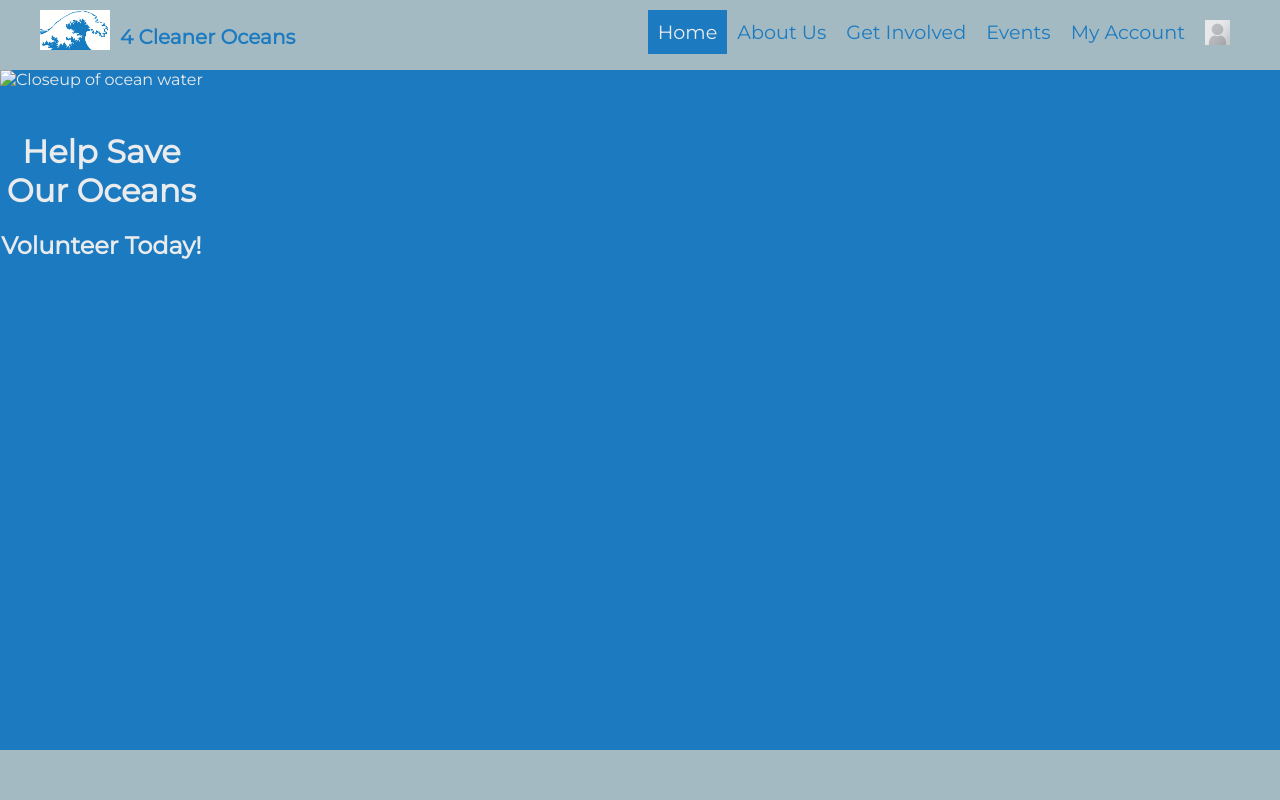
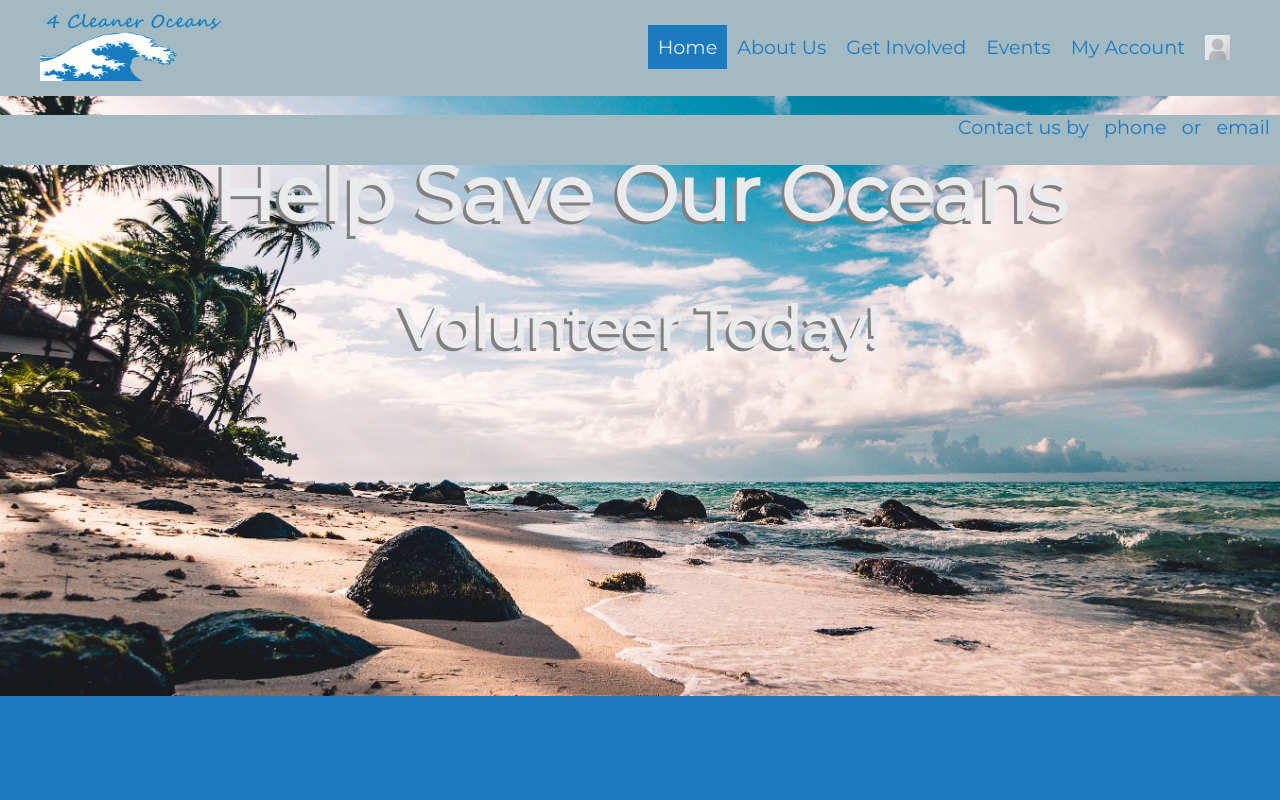
Before and after one commit to Kenneth-Sweet/4-Cleaner-Oceans, a plain HTML site: page 4 Cleaner Oceans/index.html in a window 1280 px wide. Drawn offline with Linux system fonts and the light colour scheme.

Commit message:
current 6:05pm PT 7/4

```diff
--- a/4 Cleaner Oceans/index.html
+++ b/4 Cleaner Oceans/index.html
@@ -15,8 +15,7 @@
 	<!--Container for Nav bar on top of each page-->
 	<div class="top-bar">
 		<div class="logoarea">
-			<img class="logo" src="Imgs/logoimageonly.png" alt="4 Cleaner Oceans Logo">
-			<span class="coname">4 Cleaner Oceans</span>
+			<img class="logo" src="Imgs/transparentlogo.png" alt="4 Cleaner Oceans Logo">
 		</div>
 
 		<div class="nav">
@@ -46,20 +45,29 @@
 	  	</div>
 
 	  	<div class="mySlides">
+	    		<img src="Imgs/bottle-on-beach2.jpg" style="width:100%" alt="Image of a plastic bottle on the beach">
+	  	</div>
+
+	  	<div class="mySlides">
+	    		<img src="Imgs/scenic-beach-wide.jpg" style="width:100%" alt="Image of a pretty beach">
+	  	</div>
+
+	  	<div class="mySlides">
 	    		<img src="Imgs/ocean-cleanup.jpg" style="width:100%" alt="Image of man cleaning ocean">
 	  	</div>
 
 	  	<div class="mySlides">
-	    		<img src="Imgs/ocean-closeup.jpg" style="width:100%" alt="Closeup of ocean water">
+	    		<img src="Imgs/family-on-beach.jpg" style="width:100%" alt="Image of a family on the beach">
 	  	</div>
+
+
 
 	</div>
 		<br>
 
 	</div>
 	<div class="footer">
-
-
+		Contact us by <a href="tel:123-456-7890">phone</a> or <a href="mailto:4CleanerOceans@gmail.com">email</a>
 	</div>
 
 </div>
--- a/4 Cleaner Oceans/style.css
+++ b/4 Cleaner Oceans/style.css
@@ -56,10 +56,8 @@ Almost Black: #0d1f2d
 	.top-bar{
 					background-color:#a3bac3;
 					width: 100%;
-					height: 70px;
+					height: 12%;
 					top:0;
-
-
 	}
 
 	.logoarea{
@@ -68,8 +66,7 @@ Almost Black: #0d1f2d
 	}
 
 	.logo{
-					height: 40px;
-					width: 70px;
+					width: 15%;
 					float:left;
 	}
 
@@ -79,7 +76,7 @@ Almost Black: #0d1f2d
 					padding-left: 10px;
 					padding-top: 15px;
 					font-weight: bold;
-					font-size: 20px;
+					font-size: 3vw;
 	}
 
 	.nav {
@@ -88,11 +85,11 @@ Almost Black: #0d1f2d
 					float: right;
 					margin:0 auto;
 					padding-right:40px;
-					padding-top: 10px;
+					padding-top: 25px;
 	}
 
 	div a	{
-					font-size: 1.2em;
+					font-size: 1.5vw;
 					margin-top: 10px;
 					padding: 10px;
 	}
@@ -110,8 +107,10 @@ Almost Black: #0d1f2d
 					background-color:#a3bac3;
 					width: 100%;
 					height: 50px;
-					position:fixed;
-					bottom:0;
+					position: relative;
+					color:#1c7bc0;
+					font-size: 1.5vw;
+					text-align:right;
 	}
 
 
@@ -140,7 +139,11 @@ Almost Black: #0d1f2d
 	.slideText{
 					position: absolute;
 					text-align:center;
-					padding-top: 20%;
+					font-size: 3vw;
+					font-style: bold;
+					text-shadow: -3px 3px 0 grey;
+					color: #eaebed ;
+
 					width:100%;
 	}
 
```
Also changed, not shown: 4 Cleaner Oceans/Imgs/transparentlogo.png (added), 1 other file.
